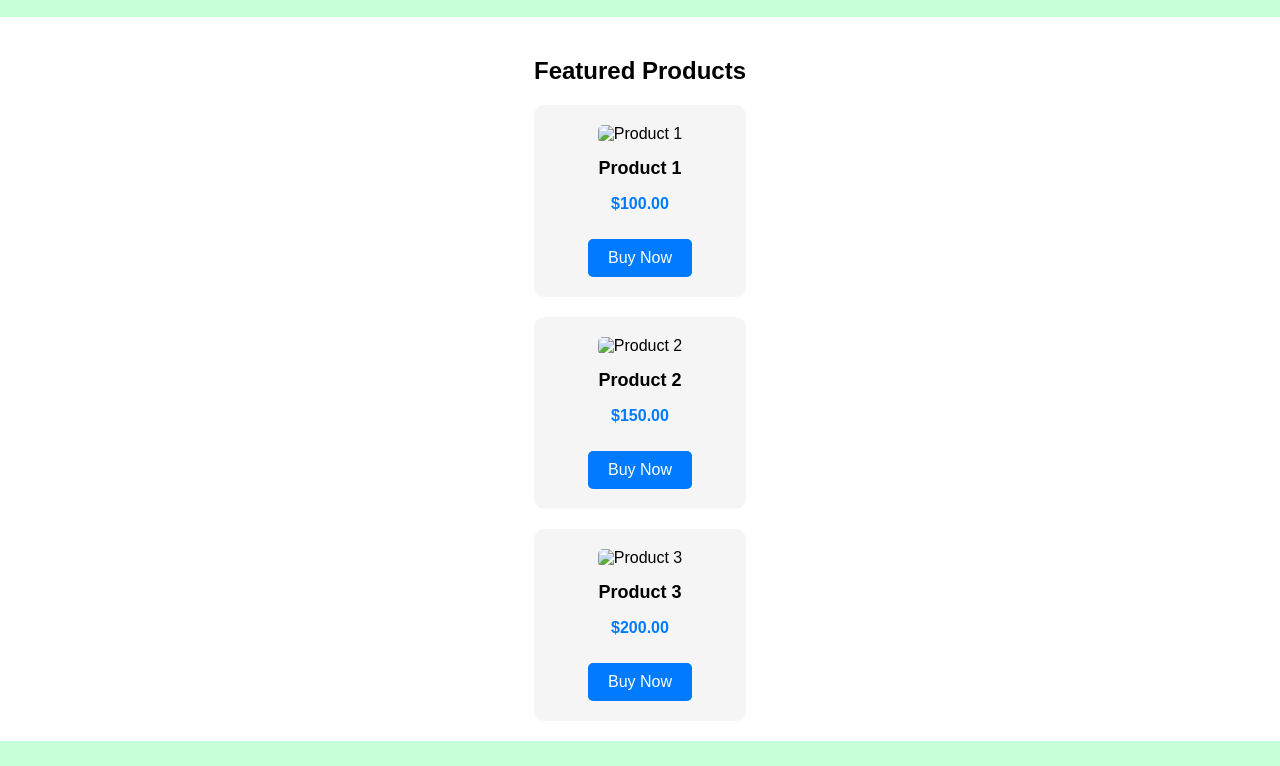
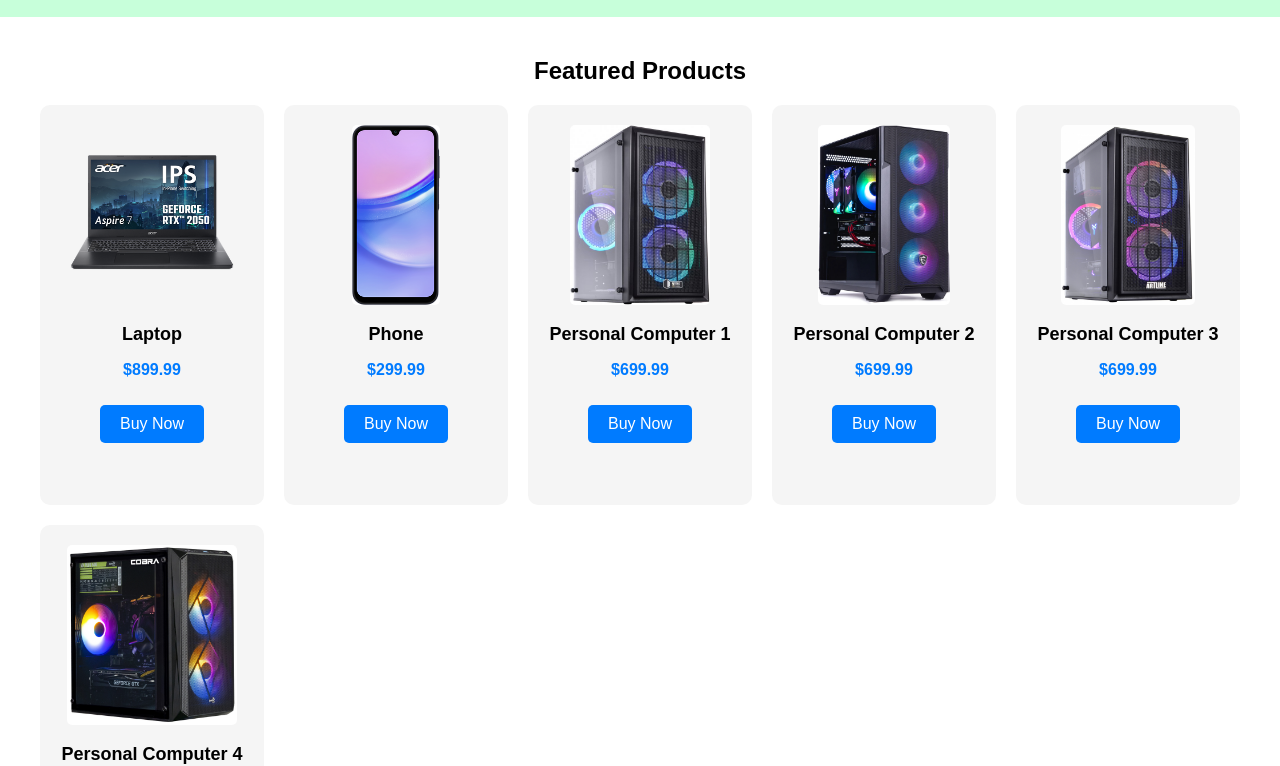
Before and after one commit to HoroshkoMykhailo/WebRobocode, a plain HTML site: page task2/products.html in a window 1280 px wide. Shown: the part 41-807 px from the top of the page. Drawn offline with Linux system fonts and the light colour scheme.

Commit message:
+ productsPage

```diff
--- a/task2/products.html
+++ b/task2/products.html
@@ -23,21 +23,39 @@
             <h2>Featured Products</h2>
             <div class="product-grid">
                 <div class="product-card">
-                    <img src="product1.jpg" alt="Product 1">
-                    <h3>Product 1</h3>
-                    <p>$100.00</p>
+                    <img src="assets/laptop.png" alt="laptop">
+                    <h3>Laptop</h3>
+                    <p>$899.99</p>
                     <a href="#" class="btn">Buy Now</a>
                 </div>
                 <div class="product-card">
-                    <img src="product2.jpg" alt="Product 2">
-                    <h3>Product 2</h3>
-                    <p>$150.00</p>
+                    <img src="assets/phone.png" alt="phone">
+                    <h3>Phone</h3>
+                    <p>$299.99</p>
                     <a href="#" class="btn">Buy Now</a>
                 </div>
                 <div class="product-card">
-                    <img src="product3.jpg" alt="Product 3">
-                    <h3>Product 3</h3>
-                    <p>$200.00</p>
+                    <img src="assets/pc1.png" alt="computer">
+                    <h3>Personal Computer 1</h3>
+                    <p>$699.99</p>
+                    <a href="#" class="btn">Buy Now</a>
+                </div>
+                <div class="product-card">
+                    <img src="assets/pc2.png" alt="computer">
+                    <h3>Personal Computer 2</h3>
+                    <p>$699.99</p>
+                    <a href="#" class="btn">Buy Now</a>
+                </div>
+                <div class="product-card">
+                    <img src="assets/pc3.png" alt="computer">
+                    <h3>Personal Computer 3</h3>
+                    <p>$699.99</p>
+                    <a href="#" class="btn">Buy Now</a>
+                </div>
+                <div class="product-card">
+                    <img src="assets/pc4.png" alt="computer">
+                    <h3>Personal Computer 4</h3>
+                    <p>$699.99</p>
                     <a href="#" class="btn">Buy Now</a>
                 </div>
             </div>
@@ -46,7 +64,7 @@
 
     <footer>
         <p>&copy; 2024 ElectroShop. All rights reserved.</p>
-        <nav>
+        <nav aria-label="footer-navigation">
             <ul class="footer-nav">
                 <li><a href="privacy.html">Privacy Policy</a></li>
                 <li><a href="terms.html">Terms of Service</a></li>
--- a/task2/styles.css
+++ b/task2/styles.css
@@ -75,13 +75,16 @@ main {
 }
 
 .products, .about, .contact {
+    flex: 1;
+    text-align: center;
     max-width: 1200px;
     margin: 0 auto;
 }
 
 .product-grid {
     display: grid;
-    grid-template-columns: repeat(auto-fit, minmax(200px, 1fr));
+    grid-template-columns: repeat(5, 1fr);
+    grid-auto-rows: 400px;
     gap: 20px;
 }
 
@@ -93,9 +96,11 @@ main {
 }
 
 .product-card img {
-    width: 100%;
-    height: auto;
+    height: 50%;
+    object-fit: contain;
     border-radius: 5px;
+    max-width: 100%;
+    max-height: 100%;
 }
 
 .product-card h3 {
```
Also changed, not shown: task2/assets/computer.png (added), task2/assets/laptop.png (added), task2/assets/pc1.png (added), task2/assets/pc2.png (added), task2/assets/pc3.png (added), task2/assets/pc4.png (added), task2/assets/phone.png (added).
